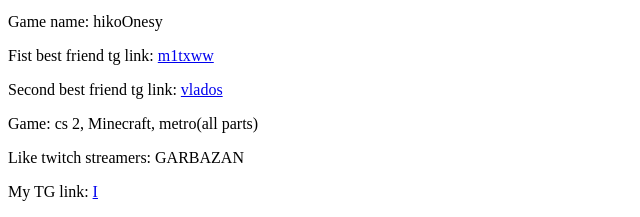
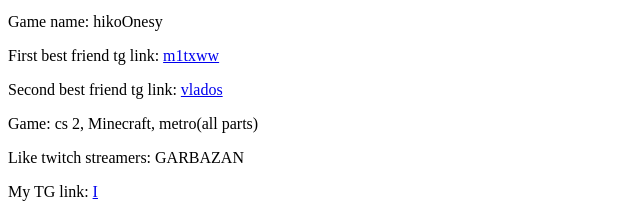
Before and after one commit to hikaa1337/hikoOnesy, a plain HTML site: page index.html in a window 1280 px wide. Shown: the part 523-740 px from the top of the page, 0-640 px from the left. Drawn offline with Linux system fonts and the light colour scheme.

Commit message:
index.html

```diff
--- a/index.html
+++ b/index.html
@@ -15,7 +15,7 @@
 
 <p>Game name: hikoOnesy</p>
 
-<p>Fist best friend tg link: <a href="https://t.me/m1txww" target="_blank">m1txww</a></p>
+<p>First best friend tg link: <a href="https://t.me/m1txww" target="_blank">m1txww</a></p>
 
 <p>Second best friend tg link: <a href="https://t.me/vortexxx10" target="_blank">vlados</a></p>
 
```
